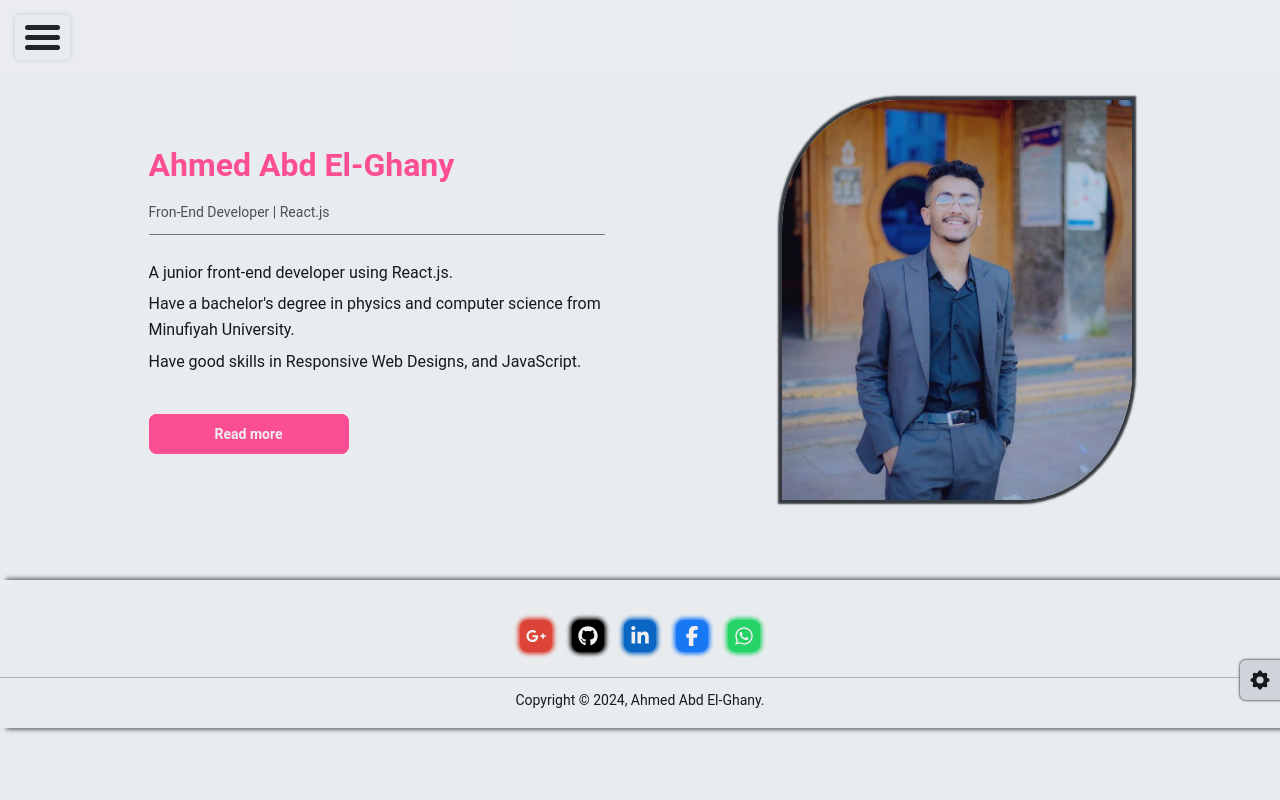
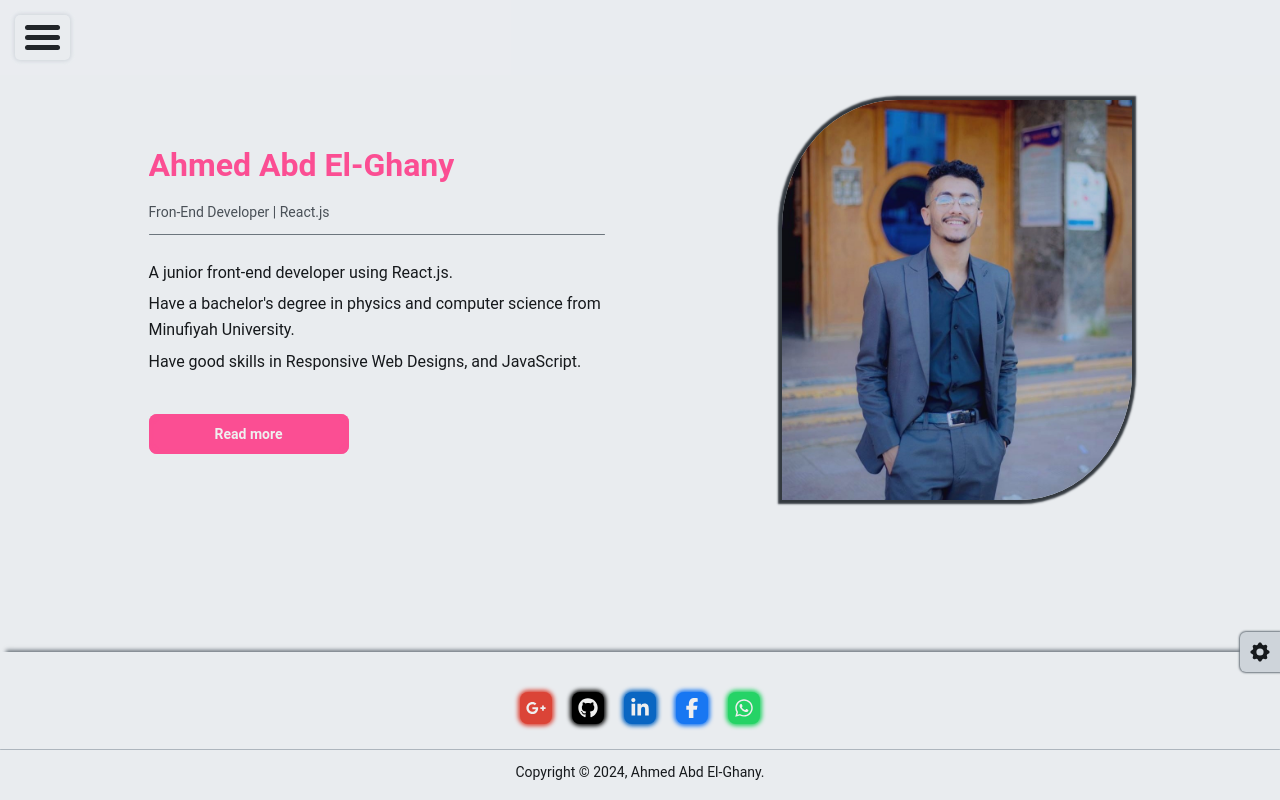
Before and after one commit to Ahmedabdelghany11/portfolio, a React (Vite) app: page / in a window 1280 px wide. Built offline with nearby package versions, Linux system fonts and the light colour scheme.

Commit message:
Upload Updates

```diff
--- a/src/ui/AppLayout.module.css
+++ b/src/ui/AppLayout.module.css
@@ -1,7 +1,11 @@
 .appLayout {
+  min-height: 100vh;
   width: 100%;
   height: 100%;
   position: relative;
+  display: flex;
+  flex-direction: column;
+  justify-content: space-between;
 }
 
 .appLayout .wrappedContent {
--- a/src/ui/Setting.module.css
+++ b/src/ui/Setting.module.css
@@ -5,7 +5,7 @@
   box-shadow: 0 0 2px 1px var(--color-grey-500);
   position: fixed;
   right: -22.2rem;
-  bottom: 100px;
+  bottom: 16vh;
   transition: var(--main-transition);
   -webkit-transition: var(--main-transition);
   -moz-transition: var(--main-transition);
```
Also changed, not shown: 29 other files (tests, documents, lock files or other folders).
